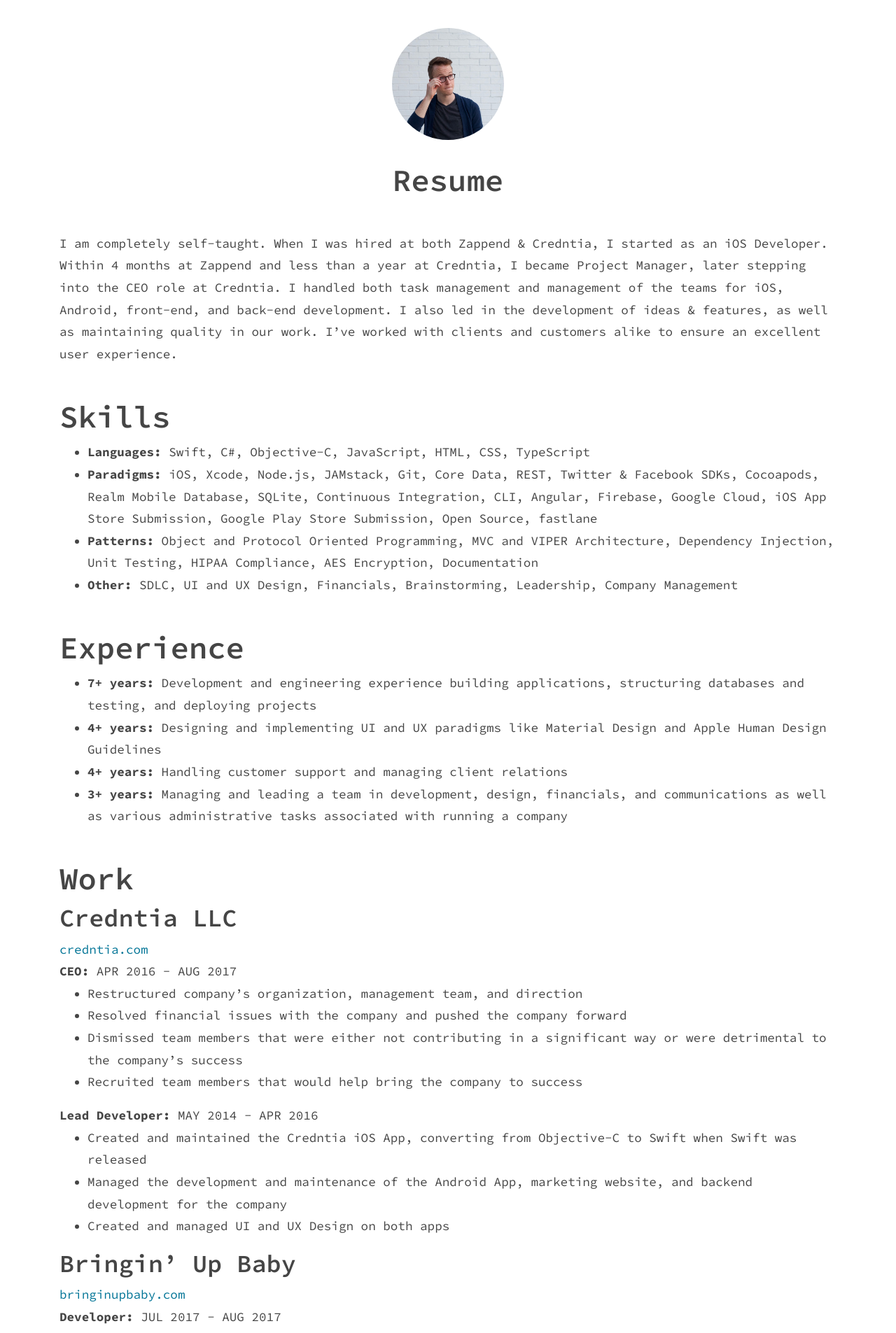
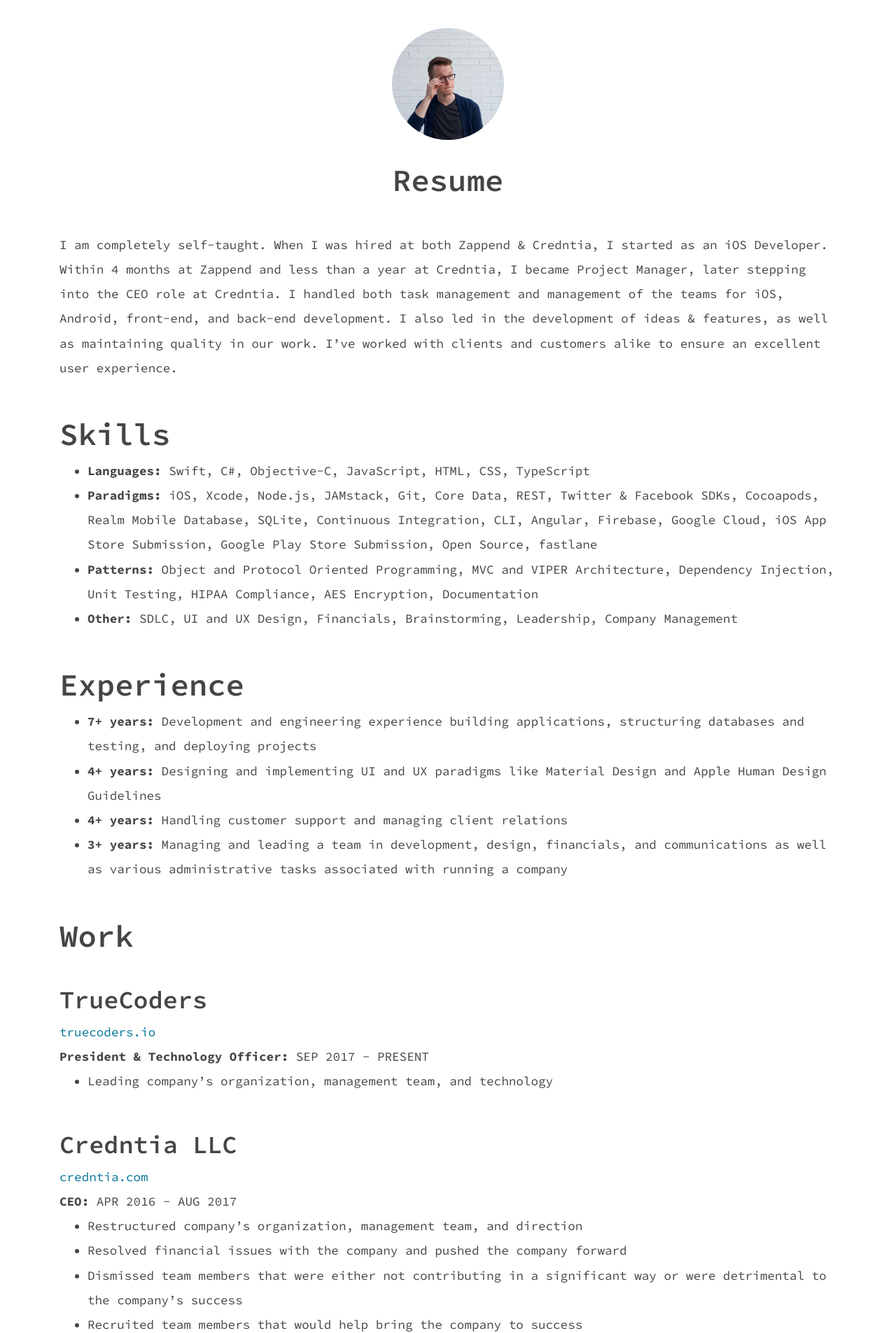
Before and after one commit to codytwinton/codytwinton.github.io, a Jekyll site: the page built from resume.markdown, in a window 1280 px wide. Shown: the top 1905 px of the page at 70% size. Built offline with Jekyll 4.4.1, drawn with Linux system fonts in a browser that asks for light colours; some of the changed text lies outside the part shown.

Commit message:
Updated Resume layout and truecoders work

```diff
--- a/_layouts/resume.html
+++ b/_layouts/resume.html
@@ -34,7 +34,10 @@ layout: page
 <br/>
 <h1>Work</h1>
 
-{% for work in site.work %}
+{% assign works = site.work | sort: 'position' %}
+{% for work in works %}
+
+<br/>
 <h2>{{ work.display_title | default: work.title }}</h2>
 {% if work.website %}
 <a href="{{ work.website }}" target="_blank">{{ work.website | remove: "http://" | remove: "https://" | remove: "www." }}</a>
--- a/_sass/_variables.scss
+++ b/_sass/_variables.scss
@@ -13,7 +13,7 @@ $font-family-sans-serif: 'Source Sans Pro', -apple-system, BlinkMacSystemFont, '
 $font-family-monospace: 'Source Code Pro', Menlo, Monaco, Consolas, "Liberation Mono", "Courier New", monospace;
 $font-family-base: $font-family-monospace;
 
-$line-height-base: 1.8;
+$line-height-base: 2.0;
 
 $font-size-base: 1.1rem;
 
--- a/_work/truecoders.markdown
+++ b/_work/truecoders.markdown
@@ -6,4 +6,6 @@ website: http://truecoders.io
 jobs:
 - title: President & Technology Officer
   start_date: 2017-09-01 00:00:00 -05:00
+  body: |-
+    * Leading company’s organization, management team, and technology
 ---
```
